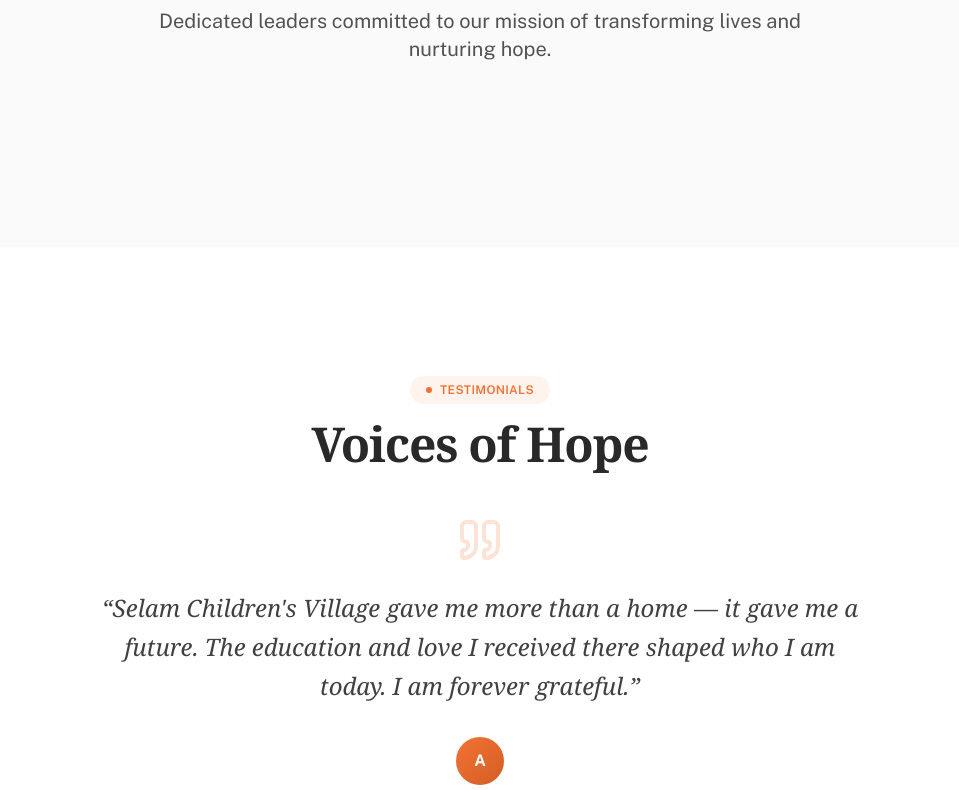
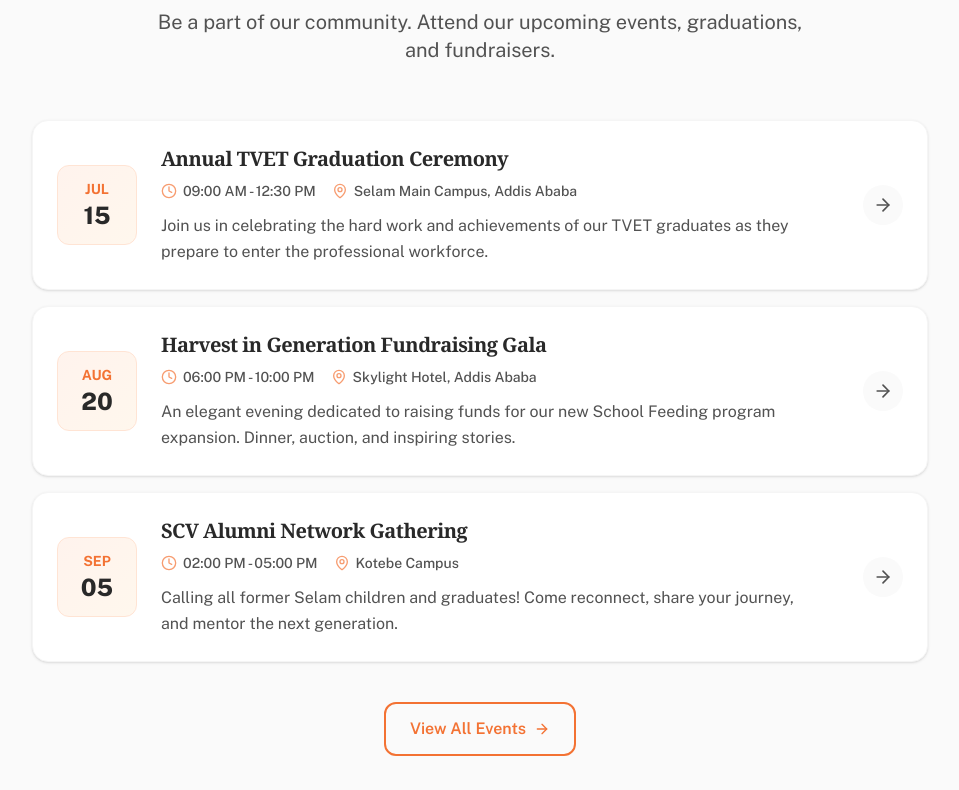
Before and after one commit to carlos2104445/scv, a Next.js app: page / in a window 1280 px wide. Shown: the part 5170-5960 px from the top of the page, without its empty margins (160-1119 px from the left). Built offline with nearby package versions, Linux system fonts and the light colour scheme; no server answers; the database is empty.

Commit message:
feat: add upcoming events section to homepage

```diff
--- a/src/app/page.tsx
+++ b/src/app/page.tsx
@@ -5,6 +5,7 @@
 import { ProjectsSection } from "@/components/home/ProjectsSection";
 import { ImpactSection } from "@/components/home/ImpactSection";
 import { NewsSection } from "@/components/home/NewsSection";
+import { EventsSection } from "@/components/home/EventsSection";
 import { TeamSection } from "@/components/home/TeamSection";
 import { TestimonialsSection } from "@/components/home/TestimonialsSection";
 import { PartnersSection } from "@/components/home/PartnersSection";
@@ -21,6 +22,7 @@
         <ProjectsSection />
         <ImpactSection />
         <NewsSection />
+        <EventsSection />
         <TeamSection />
         <TestimonialsSection />
         <PartnersSection />
--- /dev/null
+++ b/src/components/home/EventsSection.tsx
@@ -0,0 +1,115 @@
+"use client";
+
+import Link from "next/link";
+import { motion } from "framer-motion";
+import { ArrowRight, MapPin, Clock } from "lucide-react";
+import { SectionHeading } from "@/components/blocks/SectionHeading";
+
+const upcomingEvents = [
+  {
+    id: "tvet-graduation-2025",
+    title: "Annual TVET Graduation Ceremony",
+    date: "2025-07-15",
+    time: "09:00 AM - 12:30 PM",
+    location: "Selam Main Campus, Addis Ababa",
+    excerpt: "Join us in celebrating the hard work and achievements of our TVET graduates as they prepare to enter the professional workforce.",
+  },
+  {
+    id: "fundraising-gala",
+    title: "Harvest in Generation Fundraising Gala",
+    date: "2025-08-20",
+    time: "06:00 PM - 10:00 PM",
+    location: "Skylight Hotel, Addis Ababa",
+    excerpt: "An elegant evening dedicated to raising funds for our new School Feeding program expansion. Dinner, auction, and inspiring stories.",
+  },
+  {
+    id: "alumni-meetup",
+    title: "SCV Alumni Network Gathering",
+    date: "2025-09-05",
+    time: "02:00 PM - 05:00 PM",
+    location: "Kotebe Campus",
+    excerpt: "Calling all former Selam children and graduates! Come reconnect, share your journey, and mentor the next generation.",
+  },
+];
+
+export function EventsSection() {
+  return (
+    <section className="section-padding bg-neutral-50 border-t border-neutral-100">
+      <div className="container-xl">
+        <SectionHeading
+          badge="Join Us"
+          title="Upcoming Events"
+          subtitle="Be a part of our community. Attend our upcoming events, graduations, and fundraisers."
+        />
+
+        <div className="mt-14 max-w-4xl mx-auto space-y-4">
+          {upcomingEvents.map((event, i) => {
+            const dateObj = new Date(event.date);
+            const month = dateObj.toLocaleDateString("en-US", { month: "short" });
+            const day = dateObj.toLocaleDateString("en-US", { day: "2-digit" });
+
+            return (
+              <motion.div
+                key={event.id}
+                initial={{ opacity: 0, x: -20 }}
+                whileInView={{ opacity: 1, x: 0 }}
+                viewport={{ once: true }}
+                transition={{ duration: 0.4, delay: i * 0.1 }}
+                className="group bg-white rounded-2xl border border-neutral-100 p-4 sm:p-6 shadow-sm hover:shadow-md transition-shadow flex flex-col sm:flex-row gap-6 items-start sm:items-center"
+              >
+                {/* Date Calendar Box */}
+                <div className="flex-shrink-0 w-20 h-20 rounded-xl bg-gradient-to-br from-brand-orange-50 to-orange-50 border border-brand-orange-100 flex flex-col items-center justify-center text-center">
+                  <span className="text-sm font-bold text-brand-orange uppercase">{month}</span>
+                  <span className="text-2xl font-black text-brand-dark">{day}</span>
+                </div>
+
+                {/* Event Details */}
+                <div className="flex-grow">
+                  <h3 className="text-xl font-bold text-brand-dark group-hover:text-brand-orange transition-colors">
+                    {event.title}
+                  </h3>
+                  <div className="mt-2 flex flex-wrap gap-x-4 gap-y-2 text-sm text-neutral-600 font-medium">
+                    <div className="flex items-center gap-1.5">
+                      <Clock className="w-4 h-4 text-brand-orange/70" />
+                      {event.time}
+                    </div>
+                    <div className="flex items-center gap-1.5">
+                      <MapPin className="w-4 h-4 text-brand-orange/70" />
+                      {event.location}
+                    </div>
+                  </div>
+                  <p className="mt-3 text-neutral-600 line-clamp-2 leading-relaxed">
+                    {event.excerpt}
+                  </p>
+                </div>
+
+                {/* Action Button */}
+                <div className="flex-shrink-0 sm:ml-4">
+                  <Link
+                    href={`/event-calendar`}
+                    className="inline-flex items-center justify-center w-10 h-10 rounded-full bg-neutral-50 text-neutral-600 group-hover:bg-brand-orange group-hover:text-white transition-colors"
+                    aria-label="View event details"
+                  >
+                    <ArrowRight className="w-5 h-5" />
+                  </Link>
+                </div>
+              </motion.div>
+            );
+          })}
+        </div>
+
+        <motion.div
+          initial={{ opacity: 0, y: 16 }}
+          whileInView={{ opacity: 1, y: 0 }}
+          viewport={{ once: true }}
+          className="mt-10 text-center"
+        >
+          <Link href="/event-calendar" className="btn-secondary">
+            View All Events
+            <ArrowRight className="w-4 h-4" />
+          </Link>
+        </motion.div>
+      </div>
+    </section>
+  );
+}
```
